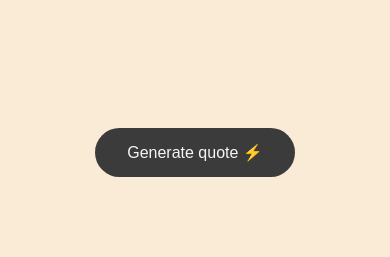
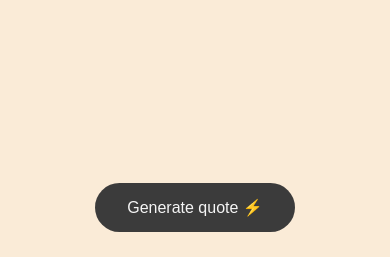
Before and after one commit to RKMV8/KanyeQuotes, a plain HTML site: page index.html in a window 390 px wide. Shown: the part 587-844 px from the top of the page. Drawn offline with Linux system fonts and the light colour scheme.

Commit message:
Small adjustment to make the site more responsive

```diff
--- a/style.css
+++ b/style.css
@@ -37,11 +37,12 @@ body {
 .buttoncontainer{
     position: fixed;
     bottom: 0;
-    margin-bottom: 5em;
+    margin-bottom: 25px;
 }
 
 .quotediv{
     max-width: 40vw;
+
 }
 
 .kanyediv img{
@@ -60,11 +61,11 @@ body {
     border-radius: 25px;
   }
 
-  .button:hover{
+.button:hover{
       background-color:rgb(31, 30, 30);
   }
 
-  @media only screen and (max-width: 700px) {
+@media only screen and (max-width: 700px) {
     .quotediv{
         max-width: 90vw;
     }
```
